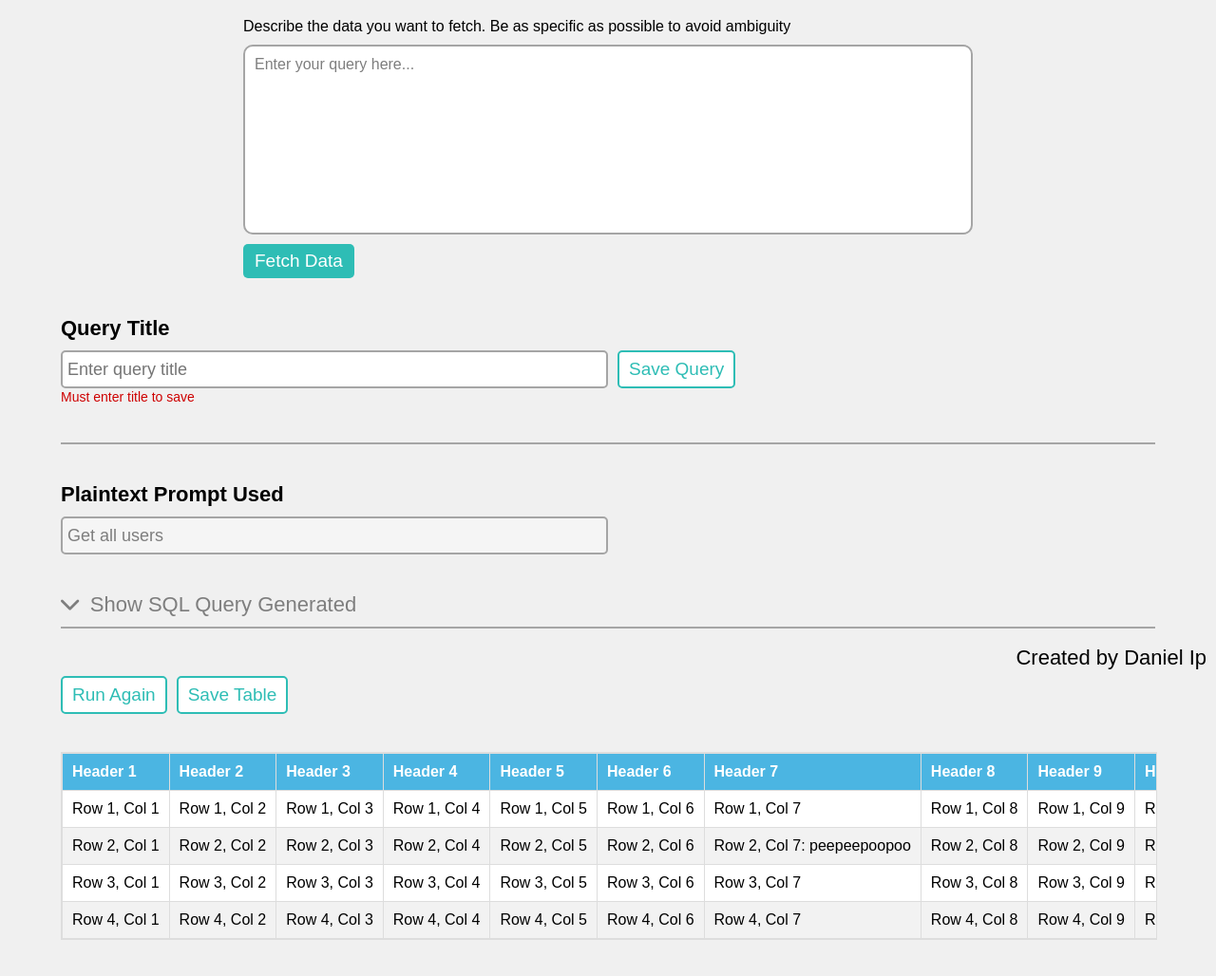
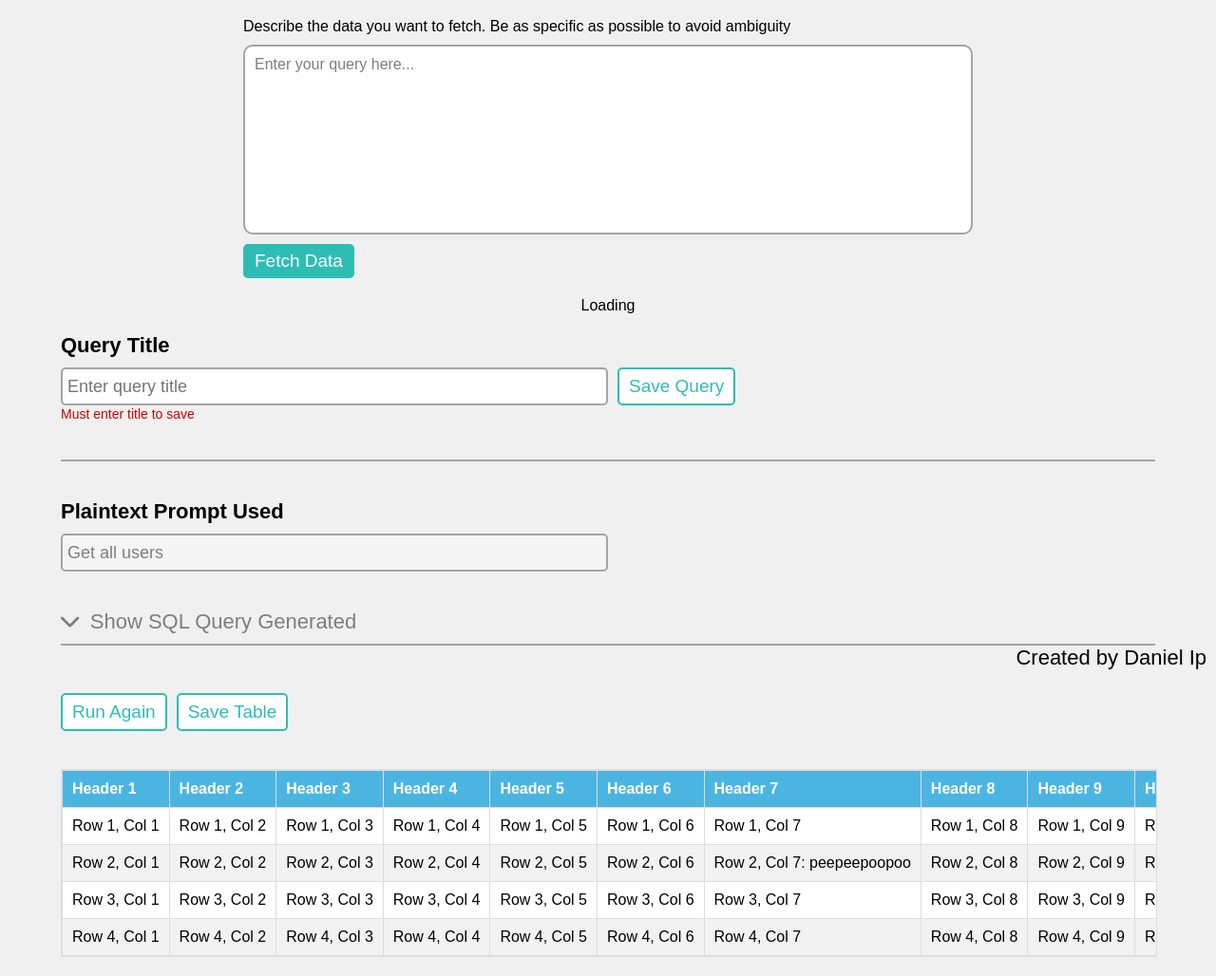
Before and after one commit to IpDaniel/hostUAdminDashboard, a Flask app: page /queries/llm in a window 1280 px wide. Shown: the part 84-1112 px from the top of the page at 95% size. Before the commit the page ends 1074 px from the top, so only its background shows below. Run offline with Flask 3, Linux system fonts and the light colour scheme; some libraries are stand-ins or nearby versions.

Commit message:
added the loading spinner for loading screens

```diff
--- a/templates/queries/llm_queries.html
+++ b/templates/queries/llm_queries.html
@@ -8,6 +8,7 @@
     <link rel="stylesheet" href="../../styles/output-table.css">
     <link rel="stylesheet" href="../../styles/query-finished-running.css">
     <link rel="stylesheet" href="../../styles/create-query-div.css">
+    <link rel="stylesheet" href="../../styles/loading-spinner.css">
     <link rel="stylesheet" href="https://cdnjs.cloudflare.com/ajax/libs/font-awesome/6.0.0-beta3/css/all.min.css">
 </head>
 <body>
@@ -26,12 +27,18 @@
         <a href="#home">Home</a>
     </div>
     <div class="content">
+
         <div class="create-query-div">
             <div class="description">
                 Describe the data you want to fetch. Be as specific as possible to avoid ambiguity
             </div>
             <textarea class="text-box" placeholder="Enter your query here..."></textarea>
             <button class="run-button">Fetch Data</button>
+        </div>
+
+        <div class="loading-container">
+            <div class="spinner"></div>
+            <div class="loading-text">Loading</div>
         </div>
 
         <div class="query-finished-running">
--- a/templates/queries/saved-queries.html
+++ b/templates/queries/saved-queries.html
@@ -81,6 +81,7 @@
     <link rel="stylesheet" href="../../styles/styles.css">
     <link rel="stylesheet" href="../../styles/output-table.css">
     <link rel="stylesheet" href="../../styles/query-finished-running.css">
+    <link rel="stylesheet" href="../../styles/loading-spinner.css">
     <link rel="stylesheet" href="https://cdnjs.cloudflare.com/ajax/libs/font-awesome/6.0.0-beta3/css/all.min.css">
 
 </head>
@@ -127,6 +128,11 @@
     </div>
 
     <div class="content">
+
+        <div class="loading-container">
+            <div class="spinner"></div>
+            <div class="loading-text">Processing</div>
+        </div>
 
         <div class="query-finished-running">
             <div class="query-title-container add-bottom-border">
--- a/templates/queries/write_sql_queries.html
+++ b/templates/queries/write_sql_queries.html
@@ -8,6 +8,7 @@
     <link rel="stylesheet" href="../../styles/output-table.css">
     <link rel="stylesheet" href="../../styles/query-finished-running.css">
     <link rel="stylesheet" href="../../styles/create-query-div.css">
+    <link rel="stylesheet" href="../../styles/loading-spinner.css">
     <link rel="stylesheet" href="https://cdnjs.cloudflare.com/ajax/libs/font-awesome/6.0.0-beta3/css/all.min.css">
 </head>
 <style>
@@ -40,6 +41,11 @@
             </div>
             <textarea class="text-box" placeholder="Enter your query here..."></textarea>
             <button class="run-button">Fetch Data</button>
+        </div>
+
+        <div class="loading-container">
+            <div class="spinner"></div>
+            <div class="loading-text">Processing</div>
         </div>
 
         <div class="query-finished-running">
```
